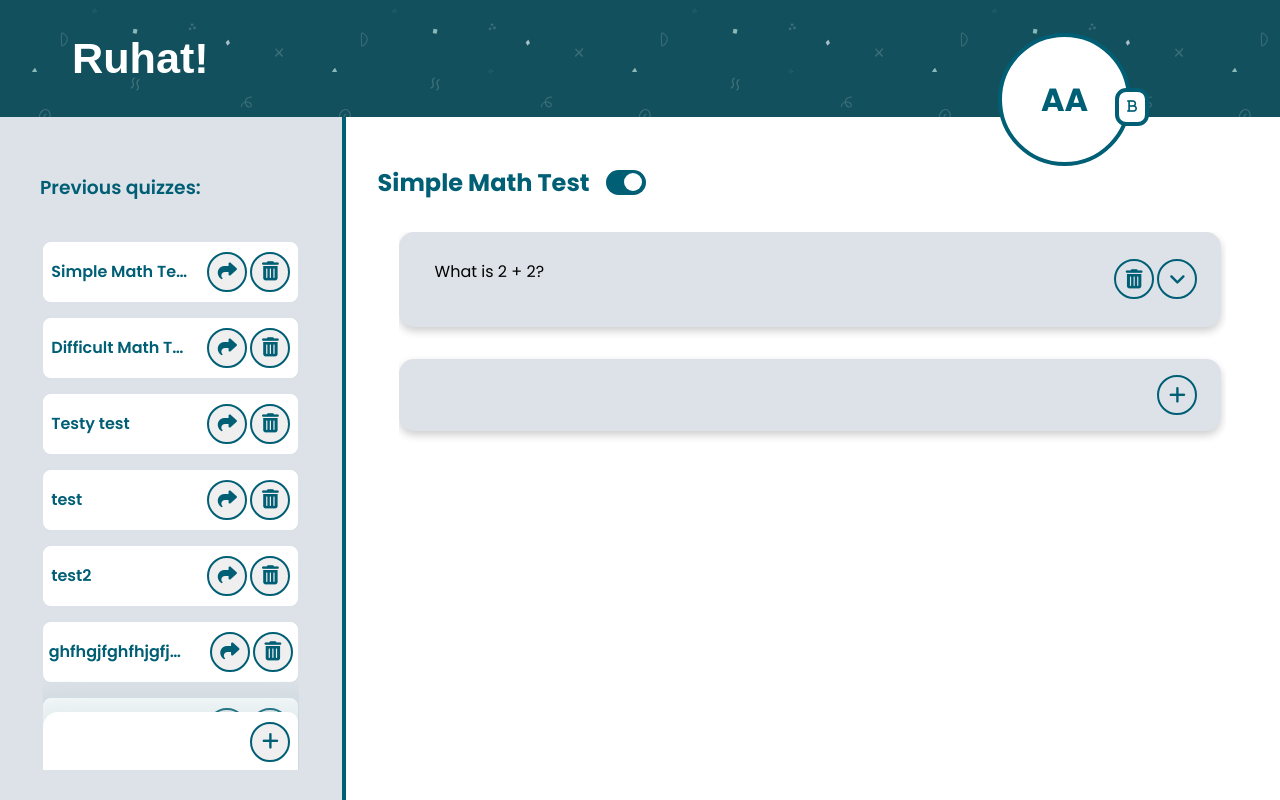
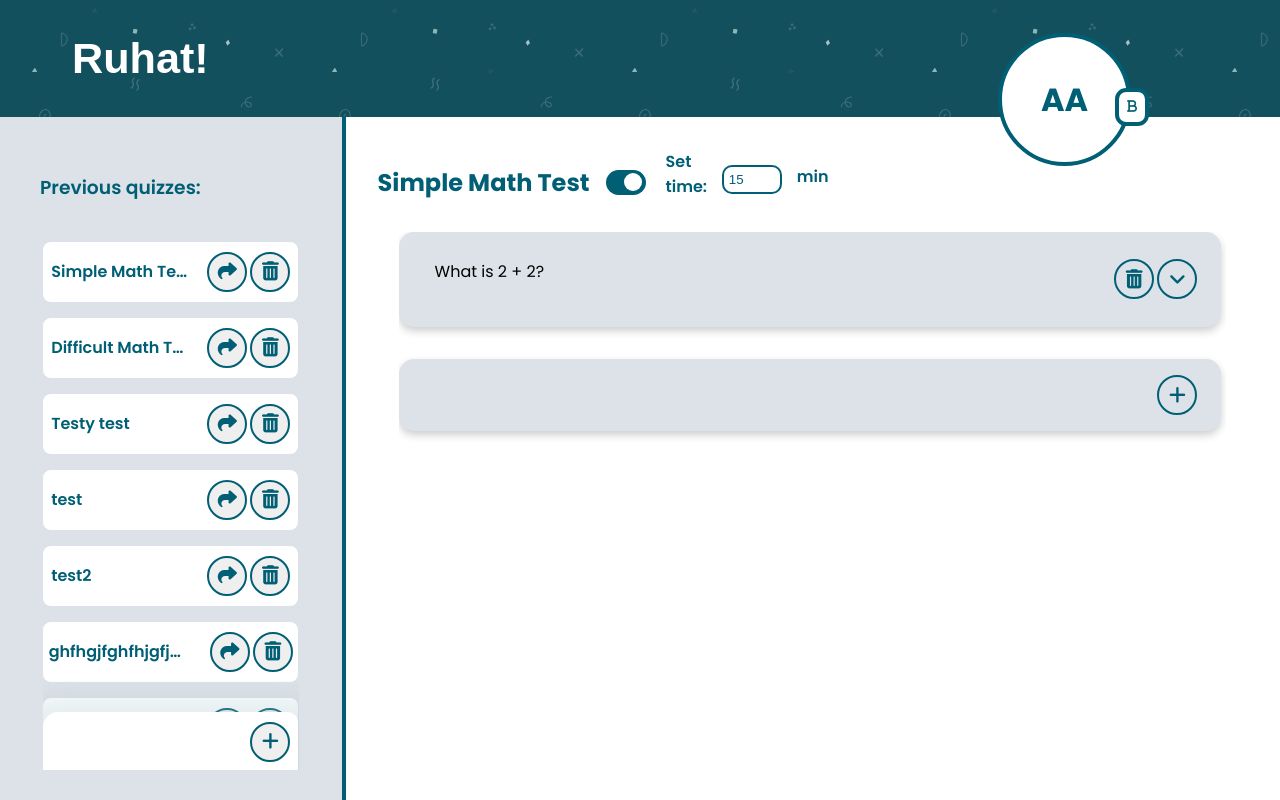
Before and after one commit to nikitave/ruhat, a Flask app: page /workspace?id=123 in a window 1280 px wide. Run offline with Flask 2, Linux system fonts and the light colour scheme; a user stored in the database is signed in; data comes from the database, SQL or seed files in the repository; some libraries are stand-ins or nearby versions; some web fonts are replaced.

Commit message:
added timer and more

```diff
--- a/static/css/workingspace.css
+++ b/static/css/workingspace.css
@@ -757,8 +757,40 @@ form {
     width: 160px;
 }
 
-.table-top.show {
-    display: block;
+#qr-code {
+    display: none;
+}
+
+#table-top {
+    display: none;
+}
+
+.time-left-label {
+    text-align: center;
+    padding-top: 20px;
+    color: #005F75;
+    font-weight: 600;
+}
+
+.timer {
+    margin-left: 20px;
+    color: #005F75;
+    font-weight: 600;
+    display: flex;
+}
+
+.type-number {
+    padding: 0;
+    margin-top: 10px;
+
+}
+
+.enter_number {
+    border: 2px solid #005F75;
+    border-radius: 10px;
+    padding: 5px;
+    width: 60px;
+    color: #005F75;
 }
 
 
--- a/static/js/workspace.js
+++ b/static/js/workspace.js
@@ -533,8 +533,20 @@ menuBtn.addEventListener('click', function() {
 });
 
 let show_result = document.getElementById("show-result");
+let qr_code = document.getElementById("qr-code");
+
 
 show_result.addEventListener('click', () => {
-    document.getElementById("table-top").classList.toggle("show");
-    document.getElementById("img-container").classList.toggle("hide");
+    document.getElementById("table-top").style.display = "block";
+    document.getElementById("img-container").style.display = "none";
+    show_result.style.display = "none";
+    qr_code.style.display = "block";
 })
+
+
+qr_code.addEventListener('click', () => {
+    document.getElementById("img-container").style.display = "flex"
+    document.getElementById("table-top").style.display = "none";
+    show_result.style.display = "block";
+    qr_code.style.display = "none";
+})
--- a/templates/workspace.html
+++ b/templates/workspace.html
@@ -64,9 +64,11 @@
                 <button type="button" id="show-result" class="btn solid">
                     Table of best 5
                 </button>
+                <button type="button" id="qr-code" class="btn solid">QR code</button>
                 <button class="btn solid p0" type="button">
                     Download results
                 </button>
+                <p class="time-left-label">Time left: 15min 23sec</p>
             </div>
         </div>
     </div>
@@ -133,7 +135,6 @@
             <div class="quiz-header">
                 <h2 class="quiz-name">{{current_quiz.name}}</h2>
                 <label class="switch">
-
                             {% if current_quiz['opened']==1 %}
                             <input type="checkbox" checked>
                                 <span class="slider slider-clicked"></span>
@@ -142,6 +143,13 @@
                                 <span class="slider"></span>
                             {% endif %}
                 </label>
+                <div class="timer">
+                    Set time:
+                    <form class="type-number" action="submit">
+                        <input class="enter_number"  type="number" value="15" />
+                    </form>
+                    <p style="margin-top: 15px ;"> min</p>
+                </div>
             </div>
 
 
```
